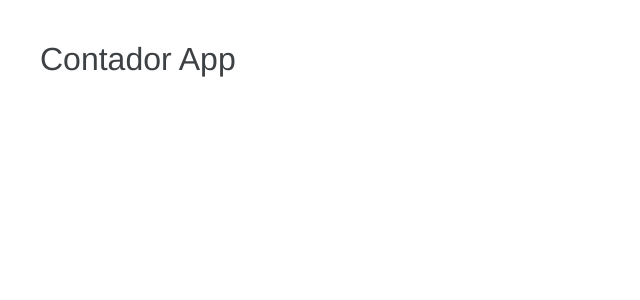
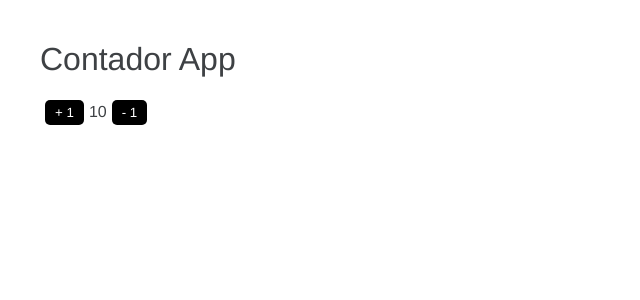
Before and after one commit to angelost/01-bases, an Angular app: page / in a window 1280 px wide. Shown: the top 300 px of the page, without its empty margins (0-640 px from the left). Built offline with nearby package versions, Linux system fonts and the light colour scheme.

Commit message:
38. Contador App

```diff
--- a/angular.json
+++ b/angular.json
@@ -97,5 +97,8 @@
         }
       }
     }
+  },
+  "cli": {
+    "analytics": "14c813b1-e54f-4c6a-8044-3ce83b842a8a"
   }
 }
--- a/src/app/app.component.html
+++ b/src/app/app.component.html
@@ -1 +1,9 @@
+
+
 <h1> {{ titulo }} </h1>
+
+<button (click)="numero = numero + 1; "> + 1</button>
+
+<span>{{ numero }}</span>
+
+<button (click)="numero = numero - 1; "> - 1</button>
--- a/src/app/app.component.ts
+++ b/src/app/app.component.ts
@@ -5,5 +5,6 @@
   templateUrl: 'app.component.html'
 })
 export class AppComponent {
-  public titulo: string = 'Contador App';
+  titulo: string = 'Contador App';
+  numero: number = 10;
 }
```
